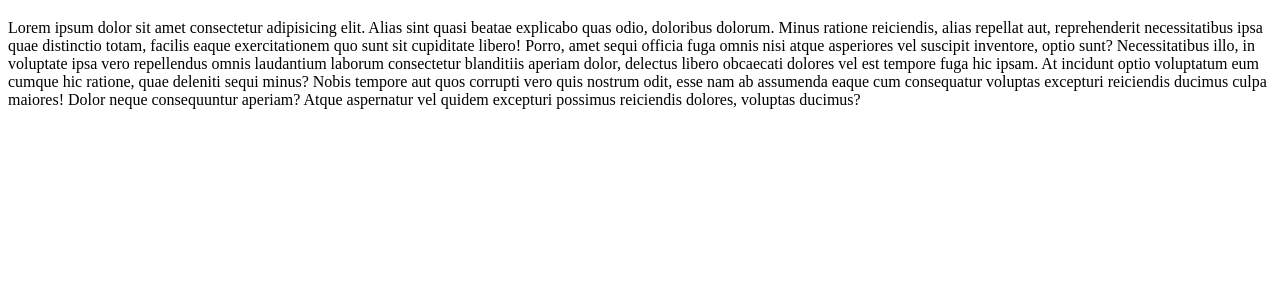
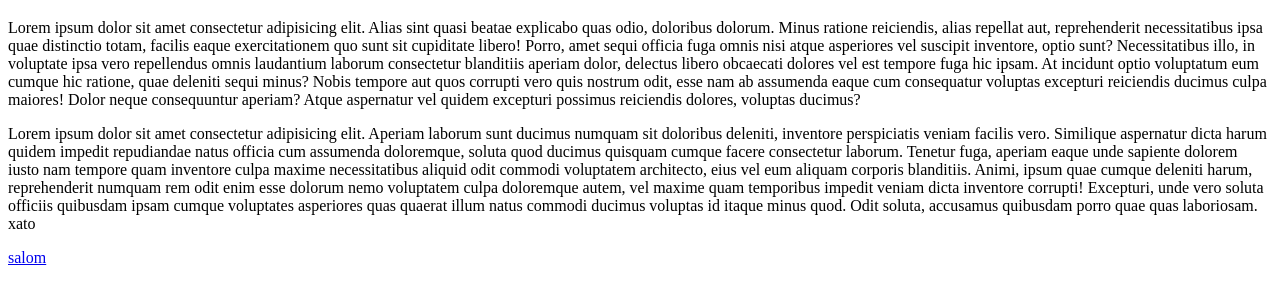
Before and after one commit to newlook2024/project, a plain HTML site: page index.html in a window 1280 px wide. Shown: the part 61-362 px from the top of the page. Drawn offline with Linux system fonts and the light colour scheme.

Commit message:
men loyihani o'zgartirdim

```diff
--- a/index.html
+++ b/index.html
@@ -8,5 +8,8 @@
 <body>
     <h1>hello world</h1>
     <p>Lorem ipsum dolor sit amet consectetur adipisicing elit. Alias sint quasi beatae explicabo quas odio, doloribus dolorum. Minus ratione reiciendis, alias repellat aut, reprehenderit necessitatibus ipsa quae distinctio totam, facilis eaque exercitationem quo sunt sit cupiditate libero! Porro, amet sequi officia fuga omnis nisi atque asperiores vel suscipit inventore, optio sunt? Necessitatibus illo, in voluptate ipsa vero repellendus omnis laudantium laborum consectetur blanditiis aperiam dolor, delectus libero obcaecati dolores vel est tempore fuga hic ipsam. At incidunt optio voluptatum eum cumque hic ratione, quae deleniti sequi minus? Nobis tempore aut quos corrupti vero quis nostrum odit, esse nam ab assumenda eaque cum consequatur voluptas excepturi reiciendis ducimus culpa maiores! Dolor neque consequuntur aperiam? Atque aspernatur vel quidem excepturi possimus reiciendis dolores, voluptas ducimus?</p>
+    <p>Lorem ipsum dolor sit amet consectetur adipisicing elit. Aperiam laborum sunt ducimus numquam sit doloribus deleniti, inventore perspiciatis veniam facilis vero. Similique aspernatur dicta harum quidem impedit repudiandae natus officia cum assumenda doloremque, soluta quod ducimus quisquam cumque facere consectetur laborum. Tenetur fuga, aperiam eaque unde sapiente dolorem iusto nam tempore quam inventore culpa maxime necessitatibus aliquid odit commodi voluptatem architecto, eius vel eum aliquam corporis blanditiis. Animi, ipsum quae cumque deleniti harum, reprehenderit numquam rem odit enim esse dolorum nemo voluptatem culpa doloremque autem, vel maxime quam temporibus impedit veniam dicta inventore corrupti! Excepturi, unde vero soluta officiis quibusdam ipsam cumque voluptates asperiores quas quaerat illum natus commodi ducimus voluptas id itaque minus quod. Odit soluta, accusamus quibusdam porro quae quas laboriosam. xato </p>
+
+    <a href="#">salom</a>
 </body>
 </html>
```
